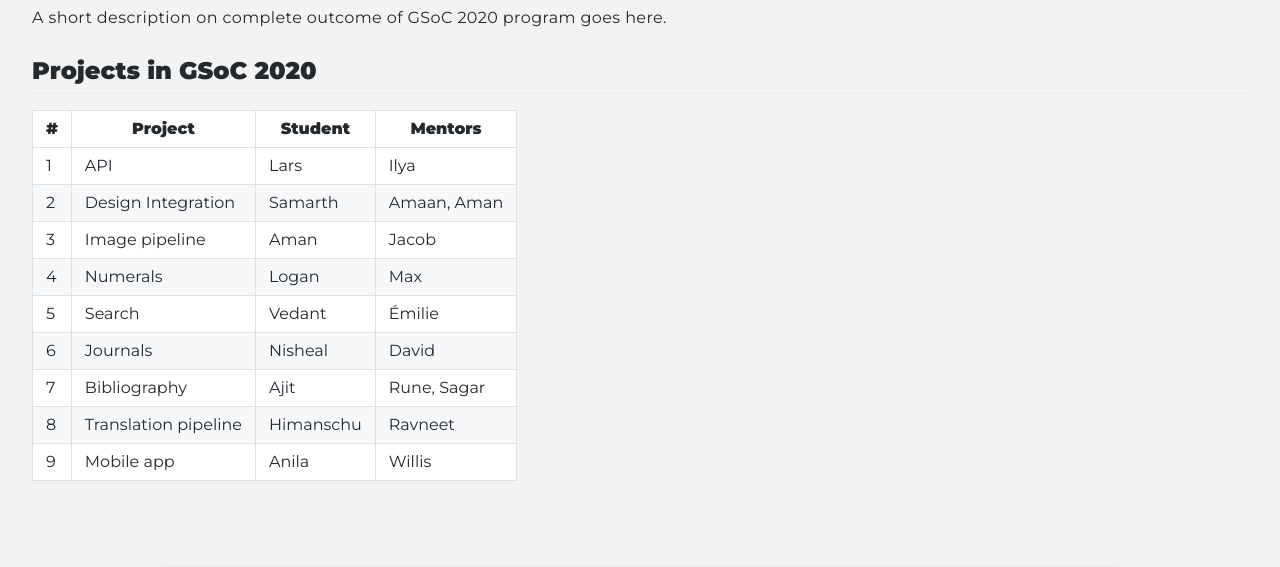
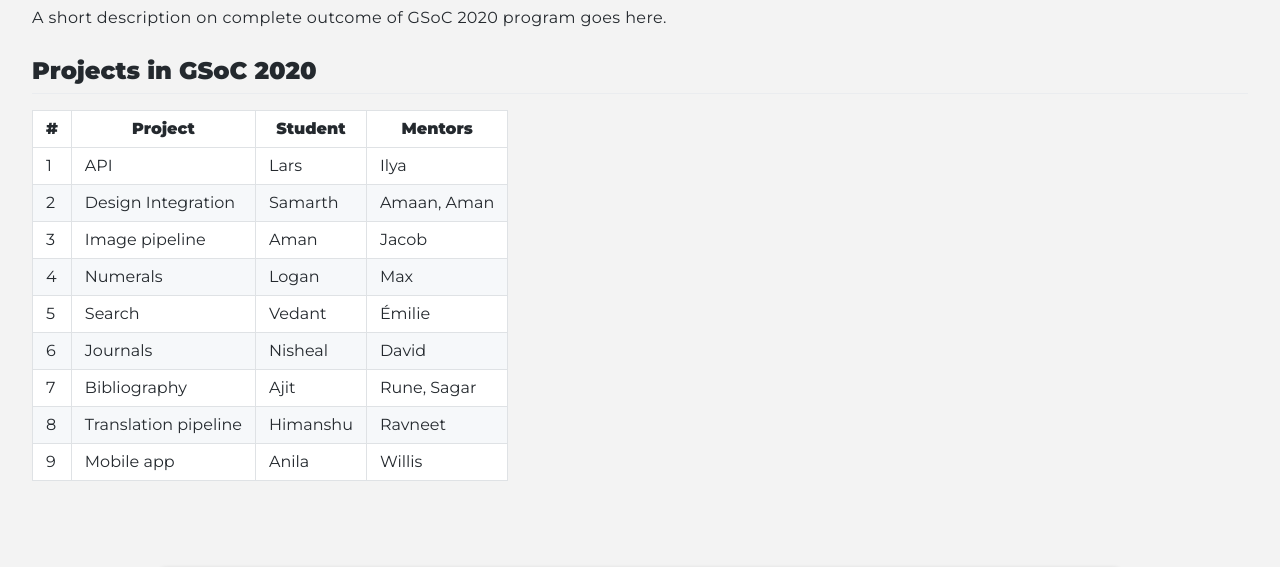
Before and after one commit to cdli-gh/blog, a Jekyll site: the page built from _blog/gsoc20/index.md, in a window 1280 px wide. Shown: the part 463-1030 px from the top of the page. Built offline with Jekyll 4.4.1, drawn with Linux system fonts in a browser that asks for light colours.

Commit message:
Update index.md
correcting spelling of my name

```diff
--- a/_blog/gsoc20/index.md
+++ b/_blog/gsoc20/index.md
@@ -21,5 +21,5 @@
 |5   	| Search  	|   Vedant	|   Émilie	|
 |6   	|   Journals	|   Nisheal 	|  David 	|
 |7   	|   Bibliography	|   Ajit 	| Rune, Sagar 	|
-|8      | Translation pipeline| Himanschu | Ravneet|
+|8      | Translation pipeline| Himanshu | Ravneet|
 |9      | Mobile app | Anila | Willis|
```
